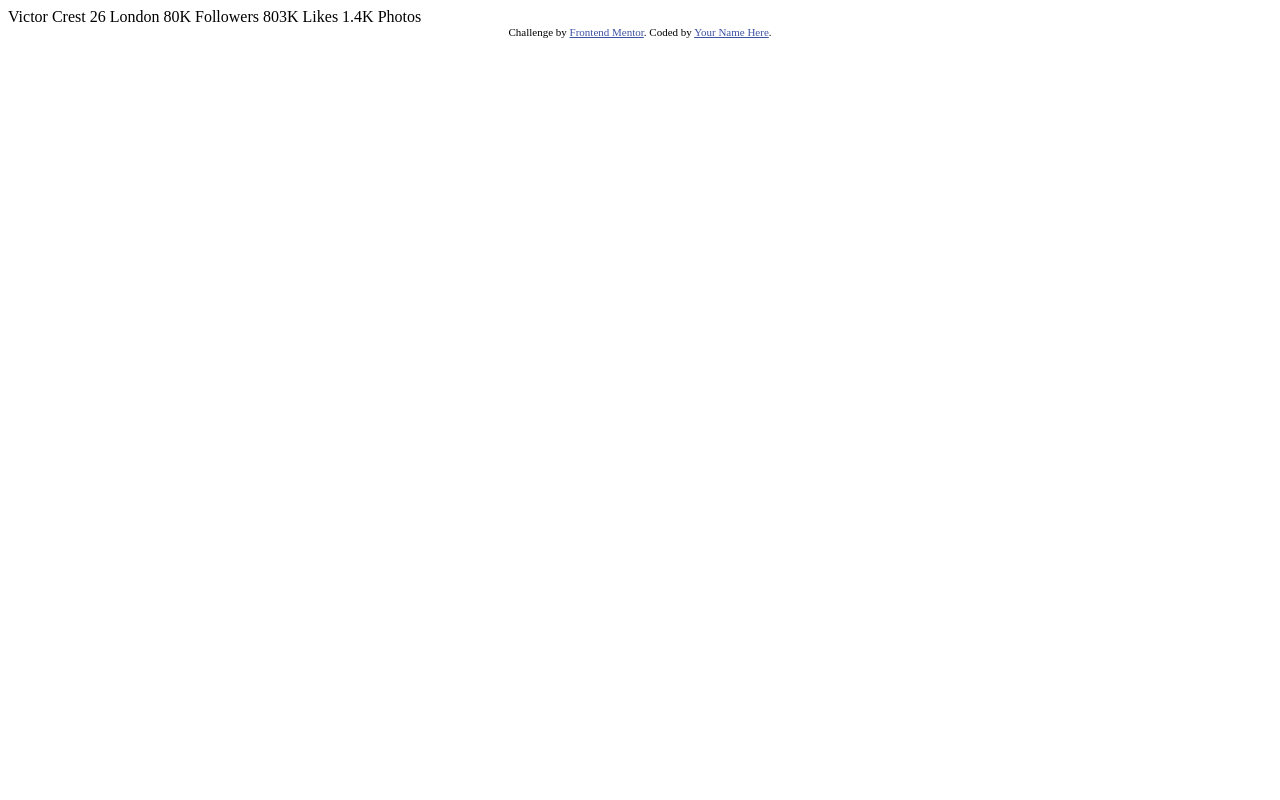
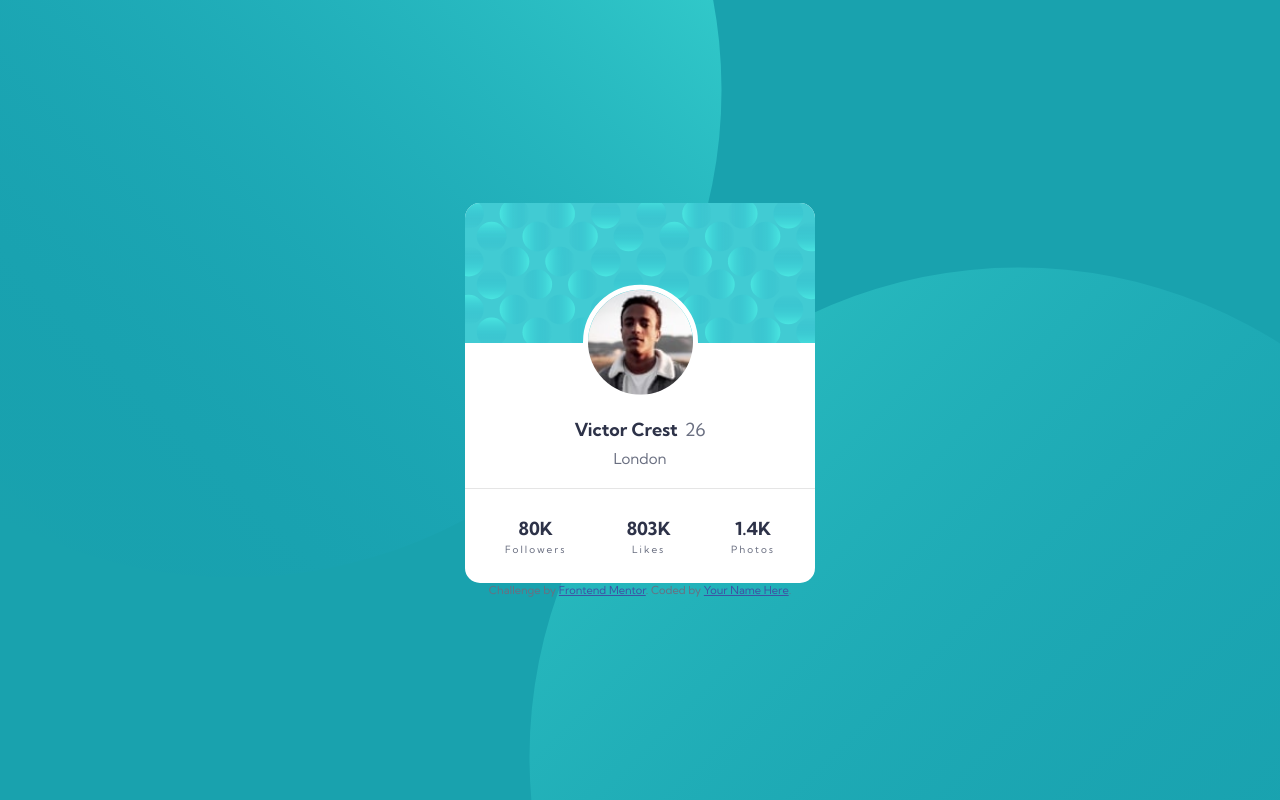
Before and after one commit to ilyemm/profile-card, a plain HTML site: page index.html in a window 1280 px wide. Drawn offline with Linux system fonts and the light colour scheme.

Commit message:
finished attempt

```diff
--- a/index.html
+++ b/index.html
@@ -5,7 +5,10 @@
   <meta name="viewport" content="width=device-width, initial-scale=1.0"> <!-- displays site properly based on user's device -->
 
   <link rel="icon" type="image/png" sizes="32x32" href="./images/favicon-32x32.png">
-
+  <link rel="preconnect" href="https://fonts.googleapis.com">
+  <link rel="preconnect" href="https://fonts.gstatic.com" crossorigin>
+  <link href="https://fonts.googleapis.com/css2?family=Kumbh+Sans:wght@400;700&display=swap" rel="stylesheet">
+  <link rel="stylesheet" href="style.css">
   <title>Frontend Mentor | Profile card component</title>
 
   <!-- Feel free to remove these styles or customise in your own stylesheet 👍 -->
@@ -15,21 +18,41 @@
   </style>
 </head>
 <body>
-  Victor Crest
-  26
-  London
+  <main>
+    <div class="container">
+      <div class="img-header">
+        <img src="./images/bg-pattern-card.svg" alt="image header">
+      </div>
+      <img class="pfp" src="./images/image-victor.jpg" alt="profile picture">
+      <div class="user-info">
+        <div class="user-name-age">
+          <p class="bolded-font full-name">Victor Crest</p>
+          <p class="age">26</p>
+        </div>
+        <p class="city">London</p>
+      </div>
+      <div class="grey-line"></div>
+      <div class="user-stats">
+        <div class="stats-followers">
+          <p class="bolded-font stats-num">80K</p>
+          <p class="stats-type">Followers</p>
+        </div>
 
-  80K
-  Followers
+        <div class="stats-likes">
+          <p class="bolded-font stats-num">803K</p>
+          <p class="stats-type">Likes</p>
+        </div>
 
-  803K
-  Likes
-
-  1.4K
-  Photos
-  <div class="attribution">
-    Challenge by <a href="https://www.frontendmentor.io?ref=challenge" target="_blank">Frontend Mentor</a>.
-    Coded by <a href="#">Your Name Here</a>.
-  </div>
+        <div class="stats-photos">
+          <p class="bolded-font stats-num">1.4K</p>
+          <p class="stats-type">Photos</p>
+        </div>
+      </div>
+    </div>
+    <div class="attribution">
+      Challenge by <a href="https://www.frontendmentor.io?ref=challenge" target="_blank">Frontend Mentor</a>.
+      Coded by <a href="#">Your Name Here</a>.
+    </div>
+  </main>
 </body>
 </html>
--- /dev/null
+++ b/style.scss
@@ -0,0 +1,134 @@
+// - Mobile: 375px
+// - Desktop: 1440px
+
+// ## Colors
+// ### Primary
+$dark-cyan: hsl(185, 75%, 39%);
+$very-dark-blue: hsl(229, 23%, 23%);
+$dark-grayish-blue: hsl(227, 10%, 46%);
+
+// ### Neutral
+$dark-gray: hsl(0, 0%, 59%);
+
+// ## Typography
+
+// ### Body Copy
+// name and stats
+$body-font-size: 1.8rem;
+
+// ### Font
+// weights: 400, 700
+$font-stack: 'Kumbh Sans', sans-serif;
+
+html{font-size: 62.5%;}
+body
+{
+    font-size: $body-font-size;
+    font-family: $font-stack;
+    color: $dark-grayish-blue;
+    margin: 0;
+    min-height: 100vh;
+
+    display: flex;
+    flex-direction: column;
+    justify-content: center;
+    align-content: center;
+
+    background: $dark-cyan;
+    background-image: url('./images/bg-pattern-top.svg'), url('./images/bg-pattern-bottom.svg');
+    background-position: right 52vw bottom 35vh, left 48vw top 52vh;
+    background-repeat: no-repeat no-repeat;
+}
+
+
+.bolded-font
+{
+    font-weight: 700;
+    color: $very-dark-blue;
+}
+
+main
+{
+    display: flex;
+    flex-direction: column;
+    justify-items: center;
+    align-items: center;
+}
+
+.container
+{
+    width: 90%;
+    max-width: 35rem;
+    display: flex;
+    flex-direction: column;
+    justify-items: center;
+    align-items: center;
+
+    text-align: center;
+    border-radius: 1.5rem;
+    overflow: hidden;
+    background: white;
+}
+
+.pfp
+{
+    width: 30%;
+    transform: translateY(-55%);
+    border: .5rem solid white;
+    border-radius: 100%;
+}
+
+.user-info
+{
+    margin-top: -4.5rem;
+
+    .city
+    {
+        margin: .75rem auto 0;
+        font-size: 1.5rem;
+    }
+}
+
+.user-name-age *
+{
+    display: inline-block;
+    margin: 0 auto;
+}
+
+.full-name
+{
+    margin-right: .25rem;
+}
+
+.grey-line
+{
+    background: $dark-gray;
+    opacity: .25;
+    height: 1px;
+    width: 100%;
+    margin-top: 2rem;
+}
+
+.user-stats
+{
+    width: 100%;
+    box-sizing: border-box;
+    padding: 1rem 4rem 1.75rem;
+    display: flex;
+    flex-direction: row;
+    justify-items: center;
+    align-items: center;
+    justify-content: space-between;
+
+    .stats-num
+    {
+        margin-bottom: .3rem;
+    }
+
+    .stats-type
+    {
+        margin-top: 0;
+        font-size: 1rem;
+        letter-spacing: .2rem;
+    }
+}
```
Also changed, not shown: style.css (added).
